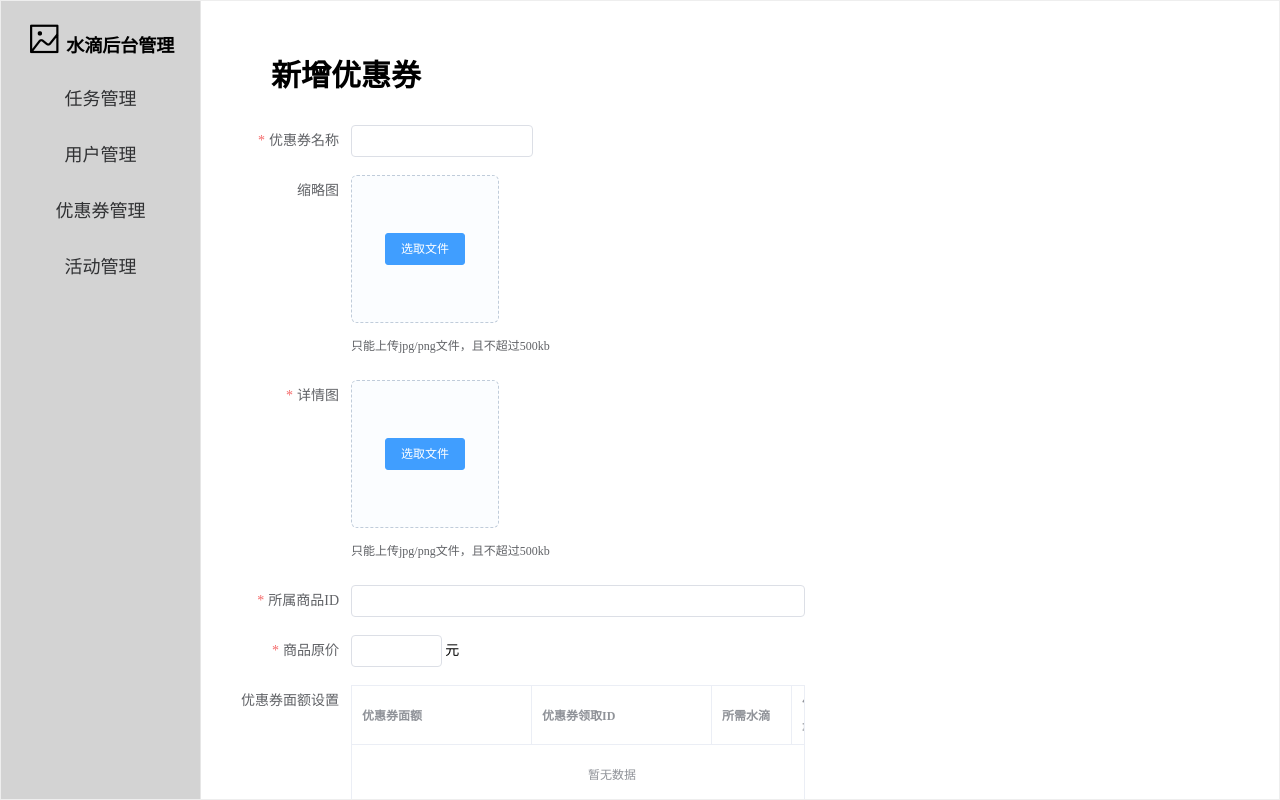
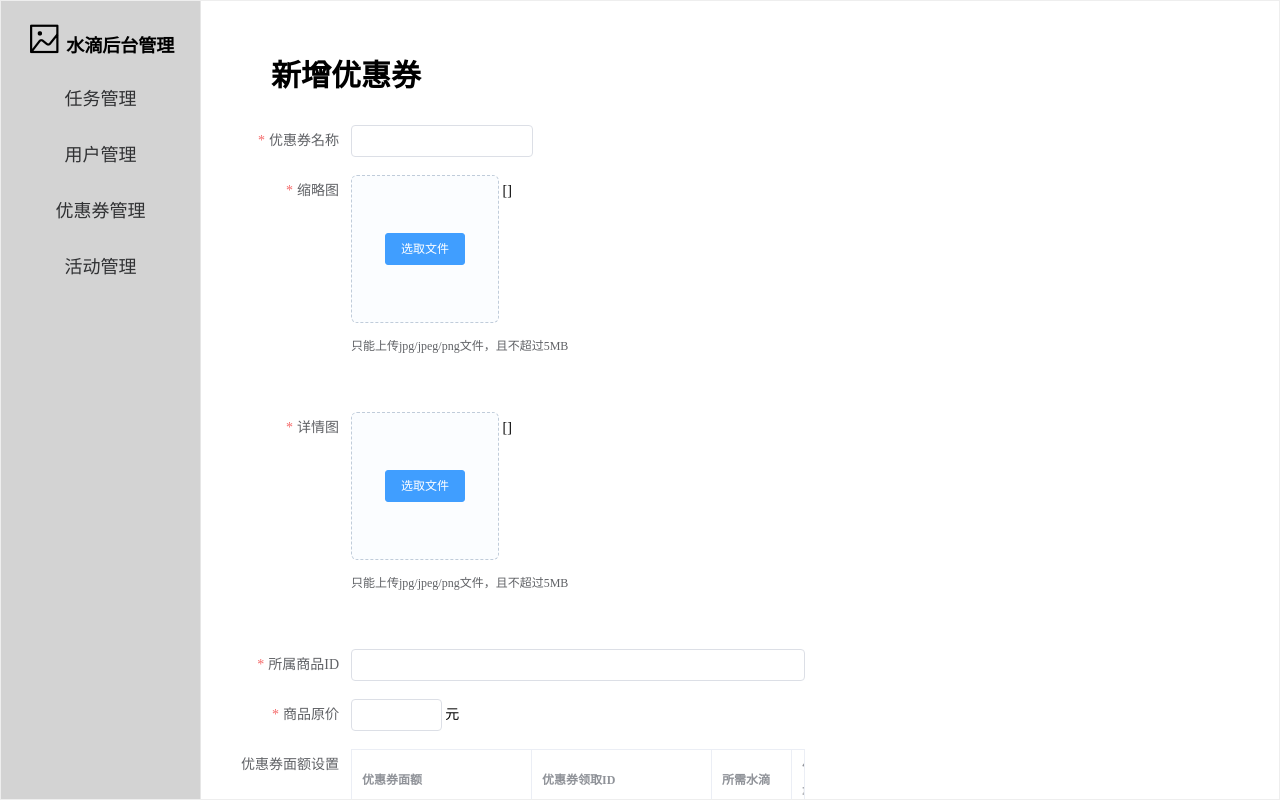
Before and after one commit to dankejun/vue_coupon, a Vue app: page /#/addProduct in a window 1280 px wide. Built offline with nearby package versions, Linux system fonts and the light colour scheme.

Commit message:
page develop

```diff
--- a/src/api/couponRequest.js
+++ b/src/api/couponRequest.js
@@ -31,3 +31,13 @@ export function imgUpload (file) {
     data: file
   })
 }
+export function imgDelete (ImgDeleteRequest) {
+  return Request({
+    url: '/v1/imgDelete',
+    method: 'post',
+    headers: {
+      'Content-Type': 'application/json'
+    },
+    data: ImgDeleteRequest
+  })
+}
--- a/src/components/AddCoupon.vue
+++ b/src/components/AddCoupon.vue
@@ -12,14 +12,15 @@
         <el-form-item label="优惠券名称" prop="productName">
           <el-input v-model="productForm.productName" style="width: 20%"></el-input>
         </el-form-item>
-        <el-form-item label="缩略图" prop="smallProductImg">
-          <OssUploadImg :smallImg="productForm.smallProductImg" @submitSmallImg="submitSmallImg" ref="OssUploadImg"></OssUploadImg>
-          <!--          <el-input v-model="productForm.smallProductImg" style="width: 50%"></el-input>-->
+        <el-form-item label="缩略图" prop="smallProductImg" required>
+          <OssUploadImg :smallImg="productForm.smallProductImg" :idProductInfo="productForm.idProductInfo" @submitSmallImg="submitSmallImg" @updateSmallImg="updateSmallImg"
+                        ref="OssUploadImg"></OssUploadImg>
+          <el-input type="hidden" v-model="productForm.smallProductImg"></el-input>
         </el-form-item>
-        <el-form-item label="详情图" prop="bigProductImg">
-          <!--          <OssUploadImg :ossData="ossData"></OssUploadImg>-->
-          <!--          <el-input v-model="productForm.bigProductImg" style="width: 50%"></el-input>-->
-          <OssUploadBigImg :bigProductImg="productForm.bigProductImg" @submitBigImg="submitBigImg" ref="OssUploadBigImg"></OssUploadBigImg>
+        <el-form-item label="详情图" prop="bigProductImg" required>
+          <OssUploadBigImg :bigProductImg="productForm.bigProductImg" :idProductInfo="productForm.idProductInfo" @submitBigImg="submitBigImg" @updateBigImg="updateBigImg"
+                           ref="OssUploadBigImg"></OssUploadBigImg>
+          <el-input type="hidden" v-model="productForm.bigProductImg"></el-input>
         </el-form-item>
         <el-form-item label="所属商品ID" prop="idMallItem">
           <el-input v-model="productForm.idMallItem" @change="queryCoupon" style="width: 50%"></el-input>
@@ -80,7 +81,7 @@
                      active-color="#2B2B2CFF"></el-switch>
         </el-form-item>
         <el-form-item>
-          <el-button type="primary" @click="submitForm('productForm')">确定提交</el-button>
+          <el-button type="primary" @click="submitForm">确定提交</el-button>
           <el-button @click="retCouponTable">返回列表</el-button>
         </el-form-item>
       </el-form>
@@ -96,21 +97,18 @@ import {saveOrUpdateProduct} from "../api/productRequest";
 
 export default {
   name: "AddCoupon",
-  components: {OssUploadImg,OssUploadBigImg},
+  components: {OssUploadImg, OssUploadBigImg},
   data() {
     return {
-      productForm: {
-        smallProductImg: ''
-      },
+      productForm: {},
       rules: {
         productName: [{required: true, message: '请输入商品名称', trigger: 'blur'}, {
           whitespace: true,
           message: '名称不能仅含有空格',
           trigger: 'blur'
         }],
-        // productSmallImg: [{required: true, type: 'object', message: '请选择缩略图', trigger: 'blur'}],
-        // smallProductImg: [{required: true, message: '请选择缩略图', trigger: 'blur'}],
-        bigProductImg: [{required: true, message: '请选择详情图', trigger: 'blur'}],
+        smallProductImg: [{required: true, message: '请选择缩略图', trigger: 'blur'}],
+        bigProductImg: [{required: true, message: '请选详情略图', trigger: 'blur'}],
         idMallItem: [{required: true, message: '请输入商品ID', trigger: 'blur'}, {
           whitespace: true,
           message: 'ID不能仅含有空格',
@@ -133,29 +131,56 @@ export default {
     }
   },
   methods: {
-    submitForm(formName) {
-      this.$refs[formName].validate((valid) => {
+    async submitForm() {
+      await this.$refs.OssUploadImg.submitUpload()
+      await this.$refs.OssUploadImg.submitUpload()
+      await this.$refs['productForm'].validate((valid)=>{
+        this.$refs['productForm'].validate((valid) => {
           if (valid) {
-          console.log("smallProductImg1---->"+ this.productForm.smallProductImg)
-          console.log("BigProductImg1---->"+ this.productForm.BigProductImg)
-          saveOrUpdateProduct(this.productForm)
-          // this.$refs.OssUploadImg.submitUpload()
-          this.retCouponTable()
+            saveOrUpdateProduct(this.productForm).then(() => {
+              this.$message({
+                message: '新增商品成功',
+                type: 'success'
+              });
+              // this.retCouponTable()
+            })
           } else {
             console.log('error submit!!');
             return false;
           }
         });
+      })
     },
     submitSmallImg(path) {
       this.productForm.smallProductImg = path
-      console.log("smallProductImg2---->"+ this.productForm.smallProductImg)
+      console.log("smallProductImg2---->" + this.productForm.smallProductImg)
       // saveOrUpdateProduct(this.productForm)
+      // this.$refs['productForm'].validate((valid) => {
+      //   if (valid) {
+      //     saveOrUpdateProduct(this.productForm).then(() => {
+      //       this.$message({
+      //         message: '新增商品成功',
+      //         type: 'success'
+      //       });
+      //       this.retCouponTable()
+      //     })
+      //   } else {
+      //     console.log('error submit!!');
+      //     return false;
+      //   }
+      // });
+    },
+    updateSmallImg(path) {
+      this.productForm.smallProductImg = path
+    },
+    updateBigImg(path) {
+      this.productForm.bigProductImg = path
     },
     submitBigImg(path) {
-      this.productForm.BigProductImg = path
-      console.log("BigProductImg2---->"+ this.productForm.BigProductImg)
+      this.productForm.bigProductImg = path
+      console.log("BigProductImg2---->" + this.productForm.bigProductImg)
       // saveOrUpdateProduct(this.productForm)
+
     },
     retCouponTable() {
       this.$router.push('/couponTable')
--- a/src/components/OssUploadBigImg.vue
+++ b/src/components/OssUploadBigImg.vue
@@ -7,14 +7,17 @@
       :http-request="uploadImg"
       :on-preview="handlePictureCardPreview"
       :on-remove="handleRemove"
+      :before-remove="beforeRemove"
+      :before-upload="beforeAvatarUpload"
       :file-list="fileList"
-      :auto-upload="true"
+      :auto-upload="false"
       :limit=1
       :on-exceed="handleExceed"
       list-type="picture-card">
+      {{fileList}}
       <el-button slot="trigger" size="small" type="primary">选取文件</el-button>
 <!--      <el-button style="margin-left: 10px;" size="small" type="success" @click="submitUpload">上传到服务器</el-button>-->
-      <div slot="tip" class="el-upload__tip">只能上传jpg/png文件，且不超过500kb</div>
+      <div slot="tip" class="el-upload__tip">只能上传jpg/jpeg/png文件，且不超过5MB</div>
     </el-upload>
     <el-dialog :visible.sync="dialogVisible">
       <img width="100%" :src="dialogImageUrl" alt="">
@@ -23,10 +26,11 @@
 </template>
 
 <script>
-import {getOssInfo, imgUpload} from "../api/couponRequest";
+import {getOssInfo, imgDelete, imgUpload} from "../api/couponRequest";
 
 export default {
   name: "OssUploadBigImg",
+  props: ['bigProductImg','idProductInfo'],
   data() {
     return {
       fileList: [],
@@ -36,12 +40,43 @@ export default {
       disabled: false
     }
   },
+  watch:{
+    bigProductImg:{
+      handler(val) {
+        let arr = val.split('/')
+        let fileName = arr[arr.length - 1]
+        let file = {name:fileName,url:val}
+        this.fileList.push(file)
+      }
+    }
+  },
   methods: {
     submitUpload() {
-      this.$refs.upload.submit();
+      return new Promise((resolve)=>{
+        this.$refs.upload.submit();
+        resolve(this.path)
+      })
     },
     handleRemove(file, fileList) {
-      console.log(file, fileList);
+      let ImgDeleteRequest = {
+        idProductInfo: this.idProductInfo,
+        filePath: file.url,
+        isSmall: false
+      }
+      imgDelete(ImgDeleteRequest).then(response => {
+        if (response.data === true) {
+          this.$message({
+            showClose: true,
+            message: '删除成功',
+            type: 'success'
+          });
+          this.$emit('updateSmallImg','')
+          this.fileList = fileList;
+        }
+      });
+      },
+    beforeRemove(file, fileList) {
+      return this.$confirm(`确定移除 ${file.name}？`);
     },
     handlePictureCardPreview(file) {
       this.dialogImageUrl = file.url;
@@ -50,9 +85,21 @@ export default {
     handleExceed() {
       this.$message({
         showClose: true,
-        message: '只能添加一张图片',
+        message: '只能添加一张图片,请先删除原图片',
         type: 'warning'
       });
+    },
+    beforeAvatarUpload(file) {
+      const isJPG = file.type === 'image/png' || 'image/jpg' || 'image/jpeg';
+      const isLt5M = file.size / 1024 / 1024 < 5;
+
+      if (!isJPG) {
+        this.$message.error('上传头像图片只能是 JPG 格式!');
+      }
+      if (!isLt5M) {
+        this.$message.error('上传头像图片大小不能超过 5MB!');
+      }
+      return isJPG && isLt5M;
     },
     uploadImg({file}) {
       let form = new FormData()
@@ -60,9 +107,13 @@ export default {
       imgUpload(form).then(response => {
         this.path = response.data
         this.$emit('submitBigImg',this.path)
-        console.log("path1---->" + this.path)
+        console.log("u2 submitBigImg---->" + this.path)
       })
+      // this.path='big'
     }
+    // changeImg(file) {
+    //   this.$emit('submitSmallImg',file.url)
+    // }
   }
 }
 </script>
--- a/src/components/OssUploadImg.vue
+++ b/src/components/OssUploadImg.vue
@@ -7,14 +7,17 @@
       :http-request="uploadImg"
       :on-preview="handlePictureCardPreview"
       :on-remove="handleRemove"
-      :auto-upload="true"
+      :before-remove="beforeRemove"
+      :auto-upload="false"
       :limit=1
       :file-list="fileList"
       :on-exceed="handleExceed"
+      :before-upload="beforeAvatarUpload"
       list-type="picture-card">
+      {{fileList}}
       <el-button slot="trigger" size="small" type="primary">选取文件</el-button>
-<!--      <el-button style="margin-left: 10px;" size="small" type="success" @click="submitUpload">上传到服务器</el-button>-->
-      <div slot="tip" class="el-upload__tip">只能上传jpg/png文件，且不超过500kb</div>
+      <!--      <el-button style="margin-left: 10px;" size="small" type="success" @click="submitUpload">上传到服务器</el-button>-->
+      <div slot="tip" class="el-upload__tip">只能上传jpg/jpeg/png文件，且不超过5MB</div>
     </el-upload>
     <el-dialog :visible.sync="dialogVisible">
       <img width="100%" :src="dialogImageUrl" alt="">
@@ -23,27 +26,58 @@
 </template>
 
 <script>
-import {getOssInfo, imgUpload} from "../api/couponRequest";
+import {imgDelete, imgUpload} from "../api/couponRequest";
 
 export default {
   name: "OssUploadImg",
-  props: ['smallImg'],
+  props: ['smallImg','idProductInfo'],
   data() {
     return {
       sImg: '',
-      fileList:[],
+      fileList: [],
       dialogImageUrl: '',
       path: '',
       dialogVisible: false,
       disabled: false
     }
   },
+  watch: {
+    smallImg: {
+      handler(val) {
+        let arr = val.split('/')
+        let fileName = arr[arr.length - 1]
+        let file = {name: fileName, url: val}
+        this.fileList.push(file)
+      }
+    }
+  },
   methods: {
     submitUpload() {
-      this.$refs.upload.submit();
+      return new Promise(((resolve) => {
+        this.$refs.upload.submit();
+        resolve(this.path)
+      }));
     },
     handleRemove(file, fileList) {
-      console.log(file, fileList);
+      let ImgDeleteRequest = {
+        idProductInfo: this.idProductInfo,
+        filePath: file.url,
+        isSmall: true
+      }
+      imgDelete(ImgDeleteRequest).then(response => {
+        if (response.data === true) {
+          this.$message({
+            showClose: true,
+            message: '删除成功',
+            type: 'success'
+          });
+          this.$emit('updateSmallImg','')
+          this.fileList = fileList;
+        }
+      });
+    },
+    beforeRemove(file, fileList) {
+      return this.$confirm(`确定移除 ${file.name}？`);
     },
     handlePictureCardPreview(file) {
       this.dialogImageUrl = file.url;
@@ -52,19 +86,35 @@ export default {
     handleExceed() {
       this.$message({
         showClose: true,
-        message: '只能添加一张图片',
+        message: '只能添加一张图片,请先删除原图片',
         type: 'warning'
       });
     },
+    beforeAvatarUpload(file) {
+      const isJPG = file.type === 'image/png' || 'image/jpg' || 'image/jpeg';
+      const isLt5M = file.size / 1024 / 1024 < 5;
+
+      if (!isJPG) {
+        this.$message.error('上传头像图片只能是 JPG 格式!');
+      }
+      if (!isLt5M) {
+        this.$message.error('上传头像图片大小不能超过 5MB!');
+      }
+      return isJPG && isLt5M;
+    },
     uploadImg({file}) {
       let form = new FormData()
-      form.append('file', file)
+      form.append('smallFile', file)
       imgUpload(form).then(response => {
         this.path = response.data
         this.$emit('submitSmallImg',this.path)
-        console.log("path1---->" + this.path)
+        console.log("u1 submitSmallImg---->" + this.path)
       })
+      // this.path='small'
     }
+    // changeImg(file) {
+    //   this.$emit('submitSmallImg',file.url)
+    // }
   }
 }
 </script>
```
Lines whose indentation alone changed are shown as unchanged.
